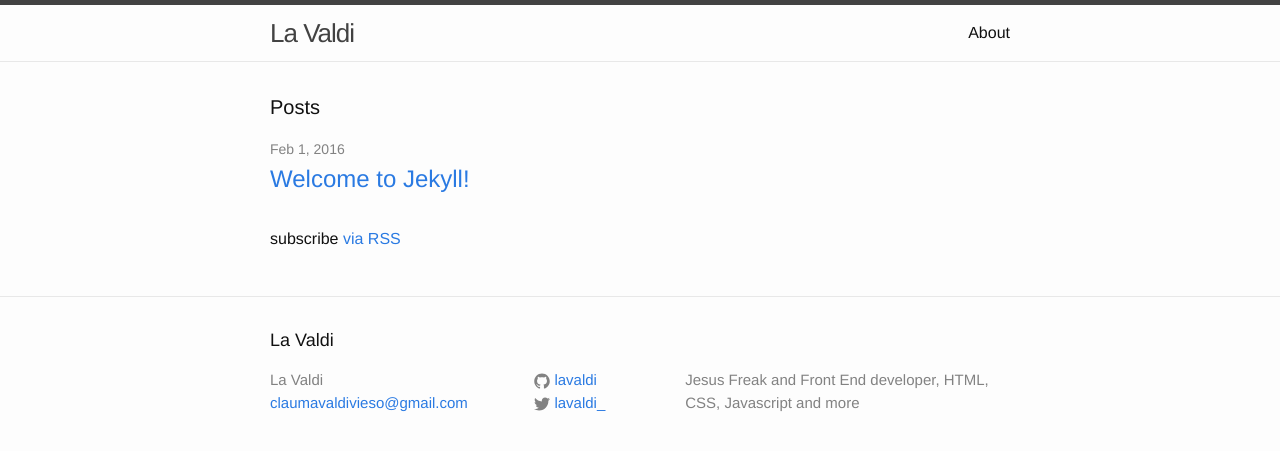
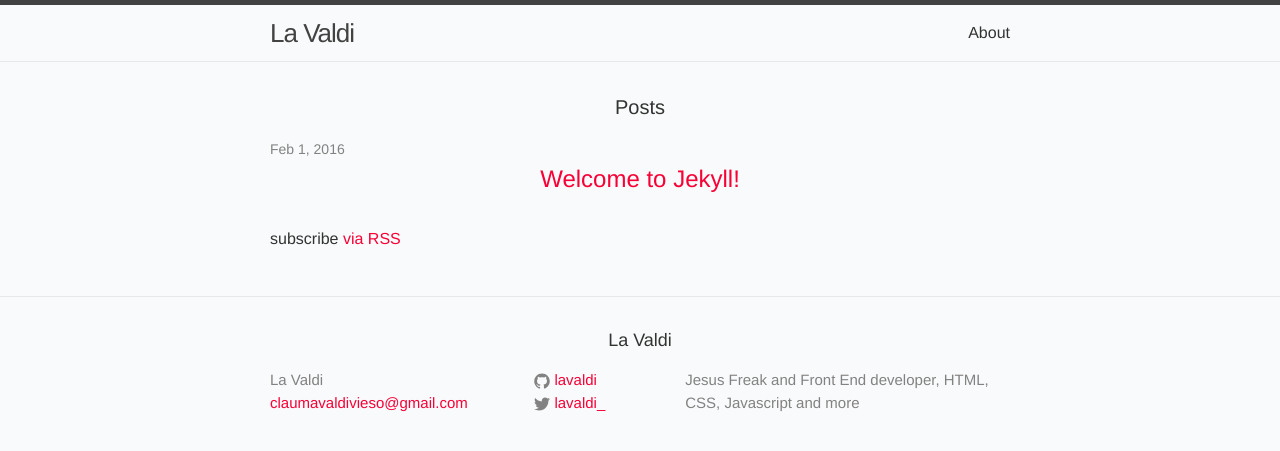
Before and after one commit to lavaldi/lavaldi-1.0, a Jekyll site: the page built from index.html, in a window 1280 px wide. Shown: the top 451 px of the page. Built offline with Jekyll 4.4.1, drawn with Linux system fonts in a browser that asks for light colours.

Commit message:
add variables and default styles

```diff
--- a/_sass/_base.scss
+++ b/_sass/_base.scss
@@ -82,10 +82,18 @@
  * Headings
  */
 h1, h2, h3, h4, h5, h6 {
-    font-weight: $base-font-weight;
+    font-weight: $base-headings-font-weight;
+    text-align: center;
 }
 
+.mega {
+  font-size: $mega-font-size;
+}
 
+h1, .h1 { font-size: $h1-font-size; }
+h2, .h2 { font-size: $h2-font-size; }
+h3, .h3 { font-size: $h3-font-size; }
+h4, .h4 { font-size: $h4-font-size; }
 
 /**
  * Links
@@ -93,13 +101,10 @@
 a {
     color: $brand-color;
     text-decoration: none;
-
-    &:visited {
-        color: darken($brand-color, 15%);
-    }
+    transition: 0.3s;
 
     &:hover {
-        color: $text-color;
+        color: $deep-brand-color;
         text-decoration: underline;
     }
 }
--- a/css/main.scss
+++ b/css/main.scss
@@ -8,15 +8,28 @@
 // Our variables
 $base-font-family: "Helvetica Neue", Helvetica, Arial, sans-serif;
 $base-font-size:   16px;
+$base-headings-font-weight: 500;
 $base-font-weight: 400;
 $small-font-size:  $base-font-size * 0.875;
 $base-line-height: 1.5;
 
+$mega-font-size: 100px;
+$h1-font-size: 70px;
+$h2-font-size: 40px;
+$h3-font-size: 30px;
+$h4-font-size: 24px;
+
 $spacing-unit:     30px;
 
-$text-color:       #111;
-$background-color: #fdfdfd;
-$brand-color:      #2a7ae2;
+$text-color:       #333333;
+$background-color: #F9FAFB;
+$brand-color:      #F80036;
+$deep-brand-color: #C5002B;
+
+$blue-color: #92b5bd;
+$yellow-color: #ede24e;
+$yellow-color: #df6d59;
+$deep-purple-color: #302782;
 
 $grey-color:       #828282;
 $grey-color-light: lighten($grey-color, 40%);
```
